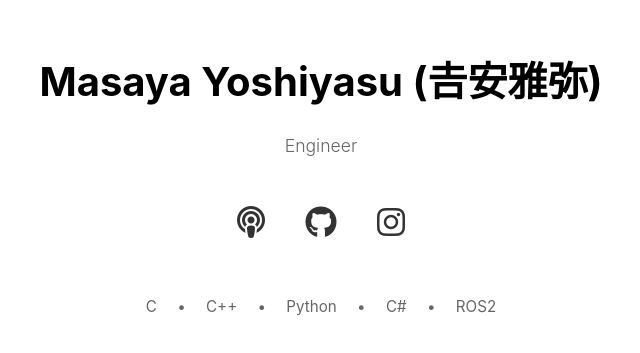
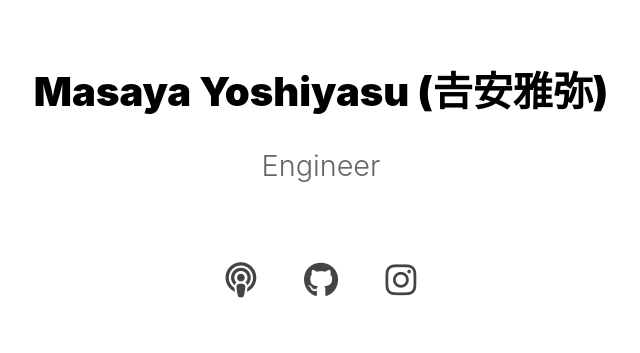
Before and after one commit to MasayaYoshiyasu13/MasayaYoshiyasu.github.io, a plain HTML site: page index.html in a window 1280 px wide. Shown: the part 217-570 px from the top of the page, without its empty margins (319-959 px from the left). Drawn offline with Linux system fonts and the light colour scheme.

Commit message:
12/15:22:50

```diff
--- a/index.html
+++ b/index.html
@@ -20,18 +20,6 @@
             <a href="https://github.com/MasayaYoshiyasu13" target="_blank" title="GitHub"><i class="fab fa-github"></i></a>
             <a href="https://instagram.com/your_instagram" target="_blank" title="Instagram"><i class="fab fa-instagram"></i></a>
         </div>
-
-        <div class="skills">
-            <span>C</span>
-            <span>•</span>
-            <span>C++</span>
-            <span>•</span>
-            <span>Python</span>
-            <span>•</span>
-            <span>C#</span>
-            <span>•</span>
-            <span>ROS2</span>
-        </div>
     </div>
 </body>
 
--- a/style.css
+++ b/style.css
@@ -5,7 +5,7 @@
 }
 
 body {
-    font-family: -apple-system, BlinkMacSystemFont, 'Segoe UI', 'Helvetica Neue', Arial, sans-serif;
+    font-family: Meiryo, 'メイリオ', -apple-system, BlinkMacSystemFont, 'Segoe UI', 'Helvetica Neue', Arial, sans-serif;
     line-height: 1.8;
     color: #333;
     background: #fff;
@@ -23,13 +23,13 @@ body {
 
 h1 {
     font-size: 2.5em;
-    font-weight: 700;
+    font-weight: 900;
     margin-bottom: 0.3em;
     color: #000;
 }
 
 .subtitle {
-    font-size: 1.1em;
+    font-size: 1.8em;
     color: #666;
     margin-bottom: 2em;
     font-weight: 300;
@@ -44,16 +44,16 @@ h1 {
 }
 
 .links a {
-    color: #333;
+    color: #444;
     text-decoration: none;
-    font-size: 2em;
+    font-size: 2.2em;
     transition: all 0.3s ease;
     padding: 10px;
     display: inline-flex;
     align-items: center;
     justify-content: center;
-    width: 50px;
-    height: 50px;
+    width: 60px;
+    height: 60px;
     border-radius: 50%;
 }
 
```
